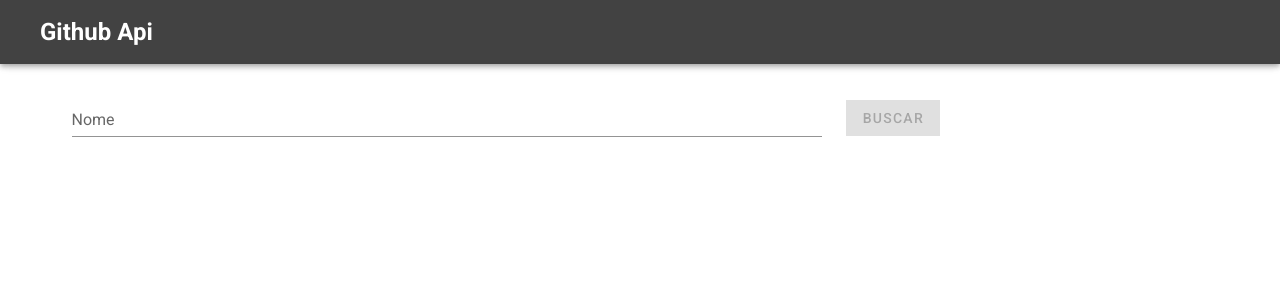
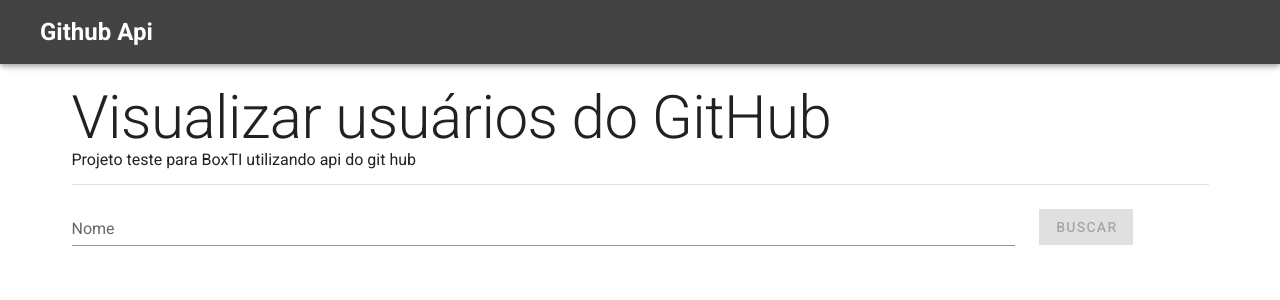
Before and after one commit to AndersonFSP/Teste-BoxTi, a Vue app: page / in a window 1280 px wide. Shown: the top 300 px of the page. Built offline with nearby package versions, Linux system fonts and the light colour scheme.

Commit message:
Correções e melhorias

```diff
--- a/src/App.vue
+++ b/src/App.vue
@@ -19,3 +19,6 @@ export default Vue.extend({
   data: () => ({}),
 });
 </script>
+<style>
+
+</style>
--- /dev/null
+++ b/src/components/Jumbotron.vue
@@ -0,0 +1,22 @@
+<template>
+  <v-container fill-height>
+    <v-layout align-center>
+      <v-flex>
+        <h3 class="display-3">Visualizar usuários do GitHub</h3>
+        <span class="subheading">Projeto teste para BoxTI utilizando api do git hub</span>
+
+        <v-divider class="my-3"></v-divider>
+
+        <slot></slot>
+      </v-flex>
+    </v-layout>
+  </v-container>
+</template>
+
+<script lang="ts">
+import Vue from 'vue';
+
+export default Vue.extend({
+  name: "InfoJumbotron"
+})
+</script>
--- a/src/components/RepositoriesTable.vue
+++ b/src/components/RepositoriesTable.vue
@@ -5,6 +5,11 @@
     class="elevation-1"
     v-if="repositories.length"
   >
+    <template v-slot:top>
+      <v-toolbar flat>
+        <v-toolbar-title>Repositórios</v-toolbar-title>
+      </v-toolbar>
+    </template>
     <template v-slot:item.action="{ item }">
       <v-btn
         fab
@@ -14,11 +19,7 @@
         color="teal"
         :href="item.html_url"
       >
-      <v-icon
-        small
-      >
-        mdi-pencil
-      </v-icon>
+        <v-icon small>mdi-plus</v-icon>
       </v-btn>
     </template>
   </v-data-table>
@@ -29,23 +30,17 @@ import Vue from 'vue';
 import { mapGetters, mapActions } from 'vuex';
 
 export default Vue.extend({
-    data () {
-      return {
+    data: () => ({
         options: {},
         headers: [
-          {
-            text: 'Nome',
-            align: 'start',
-            value: 'name',
-          },
+          { text: 'Nome', align: 'start', value: 'name' },
           { text: 'Linguagem', value: 'language' },
           { text: 'Forks', value: 'forks' },
           { text: 'Watchers', value: 'watchers' },
           { text: 'Issues abertas', value: 'open_issues' },
           { text: 'Visualizar', value: 'action' },
         ],
-      }
-    },
+    }),
     computed: {
      ...mapGetters(['repositories', 'user']),
     },
--- a/src/components/Search.vue
+++ b/src/components/Search.vue
@@ -1,16 +1,15 @@
 <template>
-  <v-container>
   <form @submit.prevent="searchContent">
     <v-row>
-        <v-col md="8" xs="12">
+      <v-col md="10" >
         <v-text-field
           label="Nome"
-            :loading="false"
+          :loading="loading"
           placeholder="Digite o nome do usuário"
           v-model="search"
         />
       </v-col>
-        <v-col md="4" xs="12">
+      <v-col md="2" >
         <v-btn
           tile
           color="success"
@@ -23,7 +22,6 @@
       </v-col>
     </v-row>
   </form>
-  </v-container>
 </template>
 
 <script lang="ts">
@@ -31,8 +29,14 @@ import Vue from 'vue';
 
 export default Vue.extend({
   name: 'Search',
+  props: {
+    loading: {
+      type: Boolean,
+      default: false
+    }
+  },
   data: () => ({
-    search: "" as string
+    search: "" as string,
   }),
 
   computed: {
--- a/src/components/UserCard.vue
+++ b/src/components/UserCard.vue
@@ -6,7 +6,7 @@
   >
     <v-img
       :src="user.avatar_url"
-      height="250px"
+      height="300px"
     />
 
     <v-card-title>
--- a/src/store/modules/Repositories.ts
+++ b/src/store/modules/Repositories.ts
@@ -18,15 +18,9 @@ const getters = {
 
 const actions = {
   async getRepositories({ commit }: { commit: Commit }, name: string): Promise<void> {
-    try {
       const response: AxiosResponse =  await axios.get(`/users/${name}/repos`);
-      console.log(response);
       const repositories = response.data;
       commit('setRepositories', repositories);
-    }
-    catch(err) {
-      console.log(err)
-    }
   }
 }
 
--- a/src/views/Home.vue
+++ b/src/views/Home.vue
@@ -1,6 +1,8 @@
 <template>
   <v-container>
-    <Search @search="onSearch"/>
+    <InfoJumbotron>
+      <Search @search="onSearch" :loading="load"/>
+    </InfoJumbotron>
     <v-row>
       <v-col md="4" xs="12">
         <UserCard/>
@@ -26,19 +28,21 @@ import Vue from 'vue';
 import Search from '@/components/Search.vue';
 import UserCard from '@/components/UserCard.vue';
 import RepositoriesTable from '@/components/RepositoriesTable.vue';
+import InfoJumbotron from '@/components/Jumbotron.vue';
 import { mapActions } from 'vuex';
 
 export default Vue.extend({
   name: 'Home',
-
   components: {
     Search,
     UserCard,
-    RepositoriesTable
+    RepositoriesTable,
+    InfoJumbotron
   },
 
    data: () => ({
     snackbar: false,
+    load: false
   }),
 
   methods: {
@@ -46,11 +50,14 @@ export default Vue.extend({
 
      async onSearch(value: string): Promise<void> {
       const name: string = value;
+      this.load = true;
       try {
         await this.getUser(name);
         await this.getRepositories(name);
       }catch(err) {
         this.snackbar = true;
+      } finally {
+        this.load = false;
       }
     }
   },
```
Also changed, not shown: src/components/HelloWorld.vue (deleted, +0 -23 lines), 1 other file (tests, documents, lock files or other folders). Lines whose indentation alone changed are shown as unchanged.
